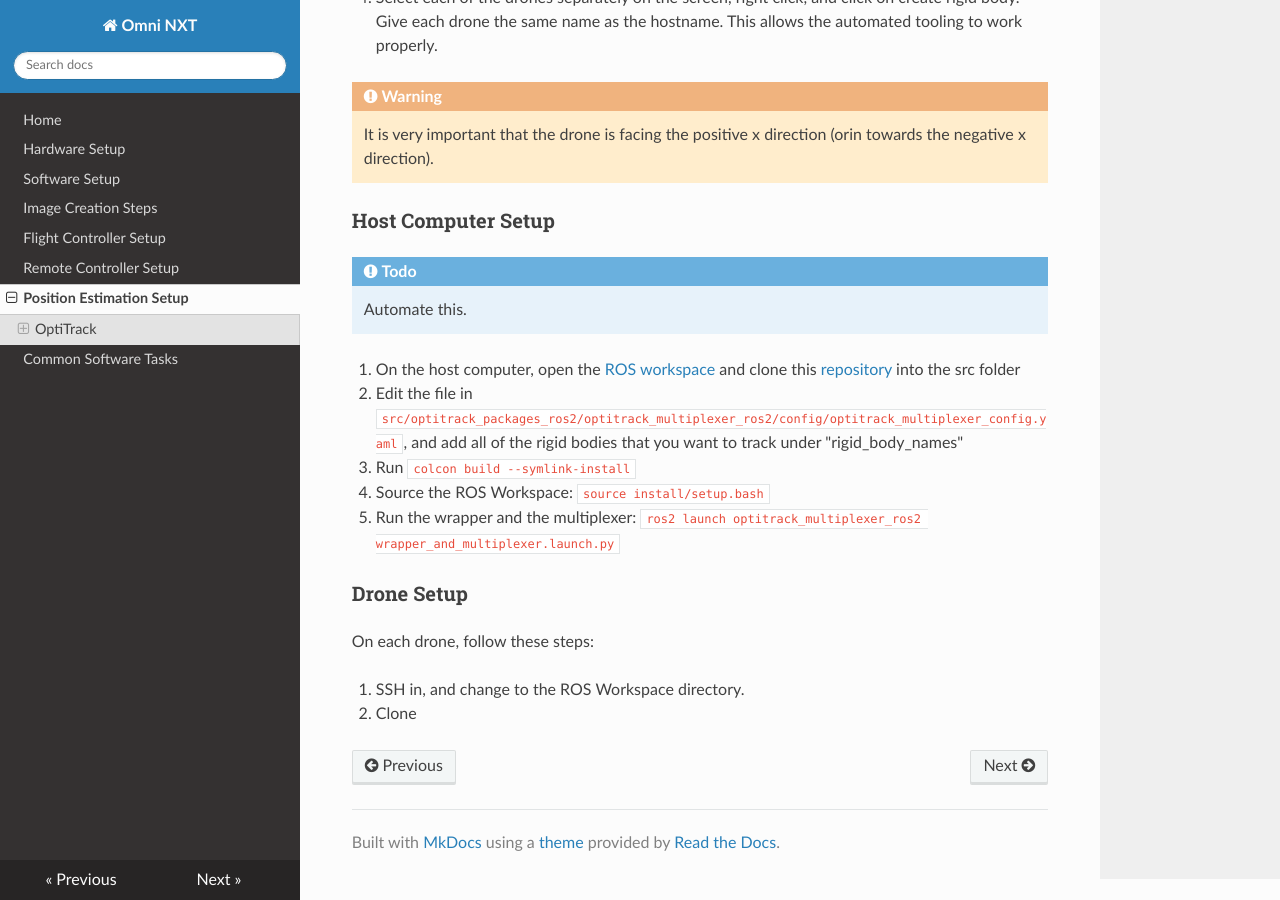
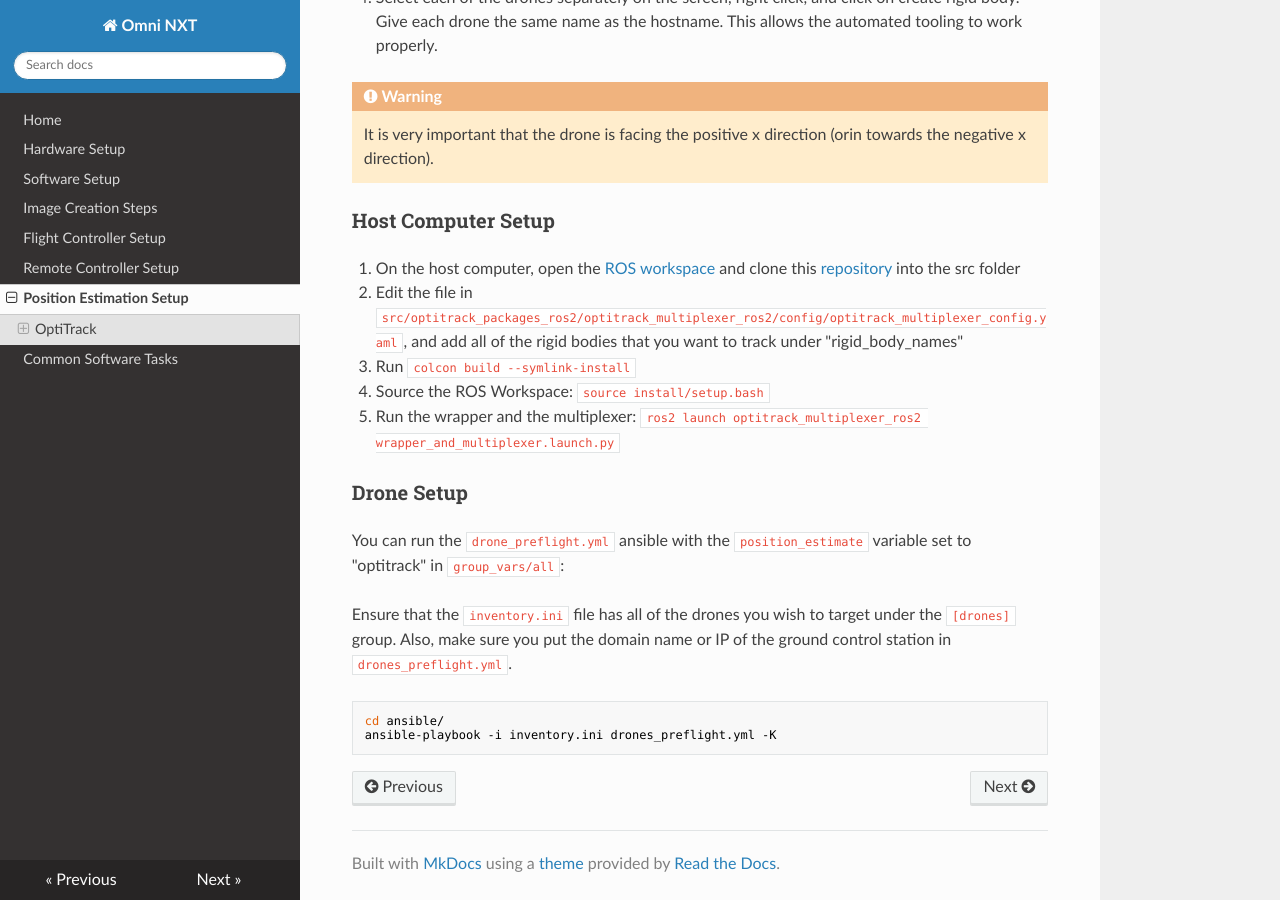
Before and after one commit to lis-epfl/swarm-nxt, an MkDocs documentation site: the page built from docs/position-estimate-setup.md, in a window 1280 px wide and 900 px high, scrolled down 688 px. Built offline with MkDocs 1.6.1, drawn with Linux system fonts in a browser that asks for light colours; nearby versions of some CDN libraries.

Commit message:
Some clarifications

````diff
--- a/docs/position-estimate-setup.md
+++ b/docs/position-estimate-setup.md
@@ -25,9 +25,6 @@ Assumptions:
 
 ### Host Computer Setup
 
-!!! TODO
-	Automate this.
-
 1. On the host computer, open the [ROS workspace](https://docs.ros.org/en/humble/Tutorials/Beginner-Client-Libraries/Creating-A-Workspace/Creating-A-Workspace.html) and clone this [repository](https://github.com/lis-epfl/optitrack_packages_ros2/) into the src folder
 2. Edit the file in `src/optitrack_packages_ros2/optitrack_multiplexer_ros2/config/optitrack_multiplexer_config.yaml`, and add all of the rigid bodies that you want to track under "rigid_body_names"
 3. Run `colcon build --symlink-install`
@@ -36,7 +33,12 @@ Assumptions:
 
 ### Drone Setup
 
-On each drone, follow these steps:
+You can run the `drone_preflight.yml` ansible with the `position_estimate` variable set to "optitrack" in `group_vars/all`:
 
-1. SSH in, and change to the ROS Workspace directory.
-2. Clone
+Ensure that the `inventory.ini` file has all of the drones you wish to target under the `[drones]` group. Also, make sure you put the domain name or IP of the ground control station in `drones_preflight.yml`.
+
+
+```bash
+cd ansible/
+ansible-playbook -i inventory.ini drones_preflight.yml -K
+```
````
Also changed, not shown: docs/image-creation.md (+1 -1 lines), docs/software-setup.md (+1 -1 lines).
